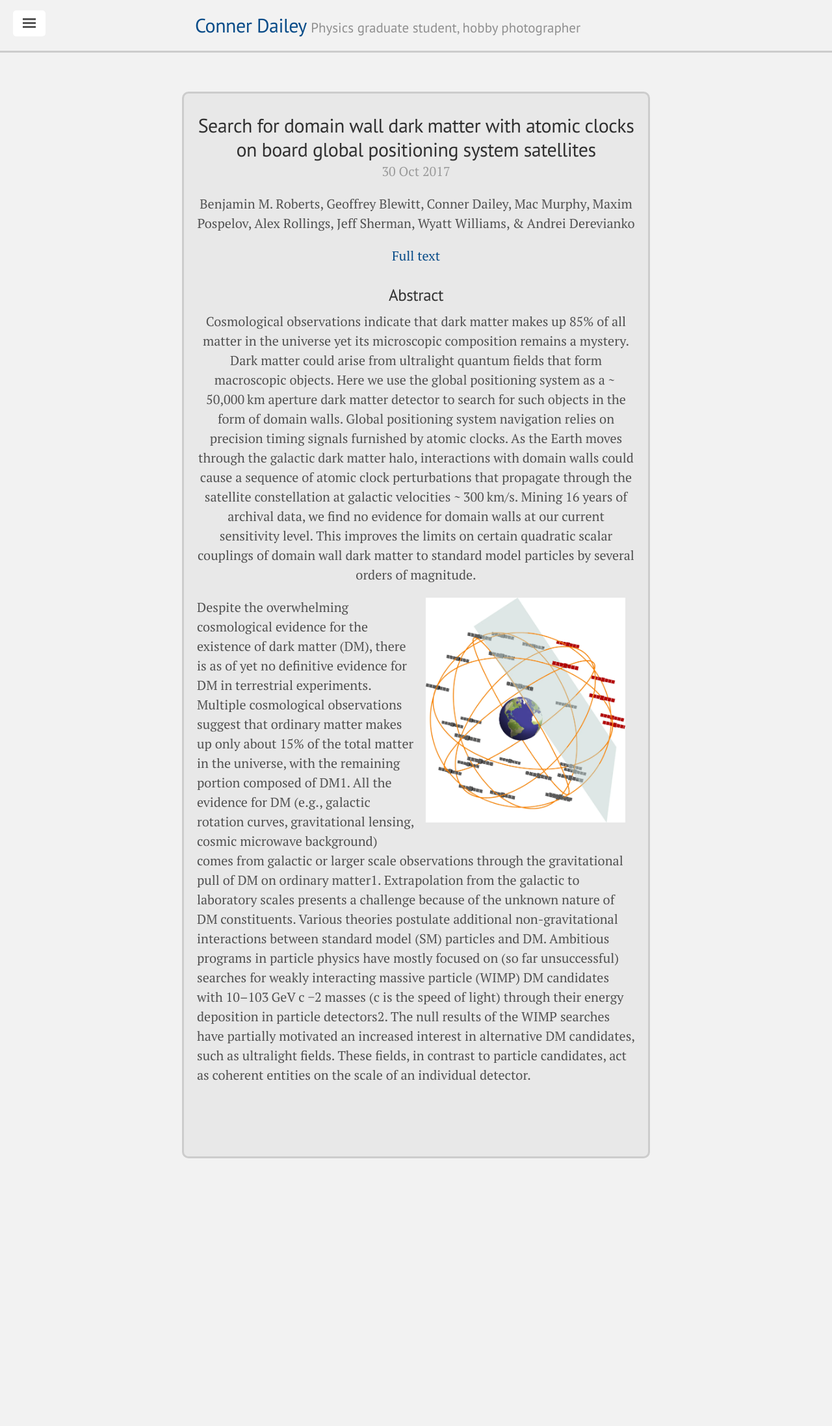
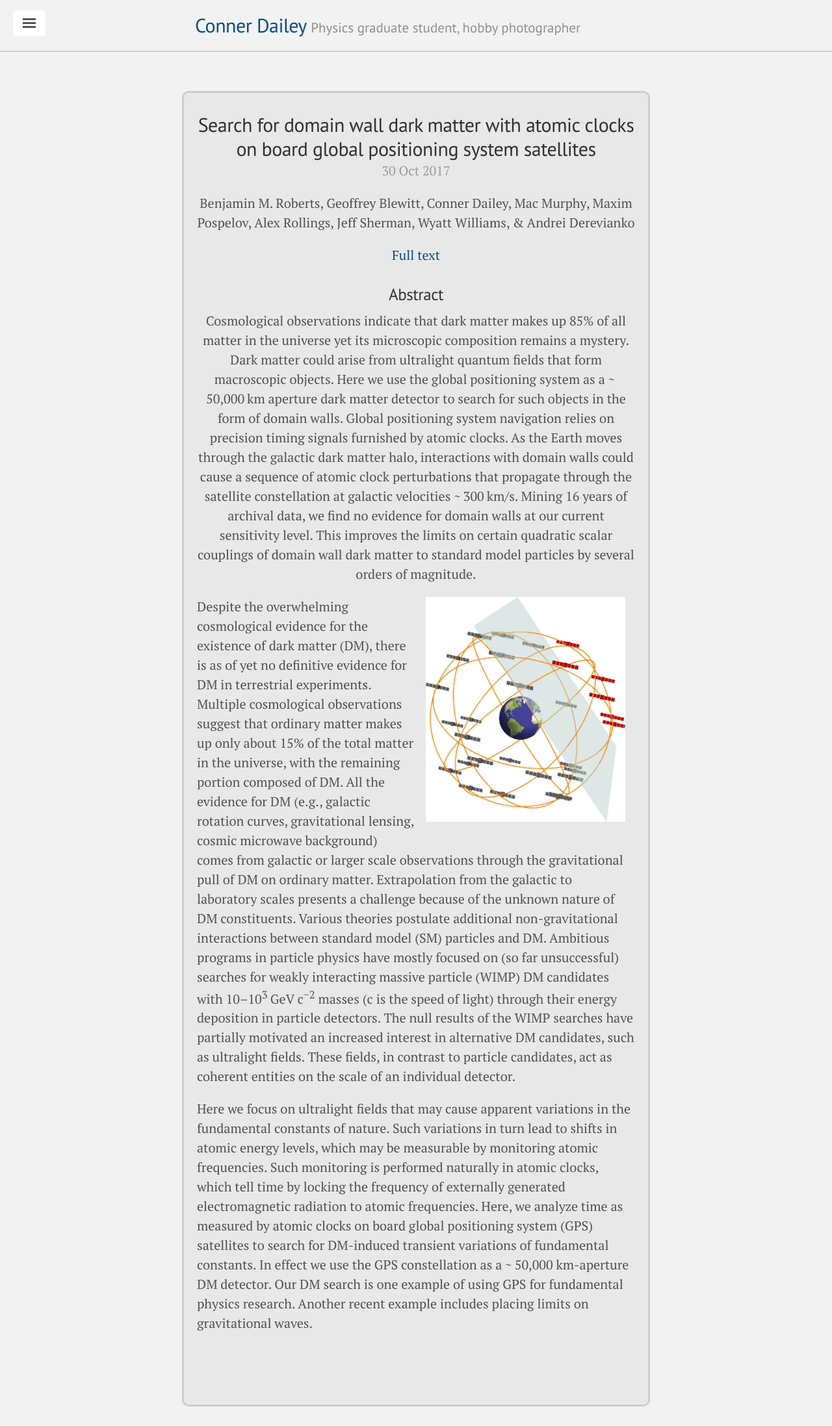
Before and after one commit to TakeTwiceDailey/TakeTwiceDailey.github.io, a Jekyll site: the page built from _research/2017-10-30-Nat-Comm.md, in a window 1280 px wide. Shown: the whole page at 65% size. Built offline with Jekyll 4.4.1, drawn with Linux system fonts in a browser that asks for light colours; nearby versions of some CDN libraries; before the commit the page ends 1813 px from its top, so only the background shows below that.

Commit message:
more changes to research posts

```diff
--- a/_research/2017-10-30-Nat-Comm.md
+++ b/_research/2017-10-30-Nat-Comm.md
@@ -9,4 +9,6 @@ link: https://www.nature.com/articles/s41467-017-01440-4
 
 <p><img src="/research_figures/GPS.jpg" style="padding:0 15px;width:50%;float: right"/></p>
 
-Despite the overwhelming cosmological evidence for the existence of dark matter (DM), there is as of yet no definitive evidence for DM in terrestrial experiments. Multiple cosmological observations suggest that ordinary matter makes up only about 15% of the total matter in the universe, with the remaining portion composed of DM1. All the evidence for DM (e.g., galactic rotation curves, gravitational lensing, cosmic microwave background) comes from galactic or larger scale observations through the gravitational pull of DM on ordinary matter1. Extrapolation from the galactic to laboratory scales presents a challenge because of the unknown nature of DM constituents. Various theories postulate additional non-gravitational interactions between standard model (SM) particles and DM. Ambitious programs in particle physics have mostly focused on (so far unsuccessful) searches for weakly interacting massive particle (WIMP) DM candidates with 10–103 GeV c −2 masses (c is the speed of light) through their energy deposition in particle detectors2. The null results of the WIMP searches have partially motivated an increased interest in alternative DM candidates, such as ultralight fields. These fields, in contrast to particle candidates, act as coherent entities on the scale of an individual detector.
+Despite the overwhelming cosmological evidence for the existence of dark matter (DM), there is as of yet no definitive evidence for DM in terrestrial experiments. Multiple cosmological observations suggest that ordinary matter makes up only about 15% of the total matter in the universe, with the remaining portion composed of DM. All the evidence for DM (e.g., galactic rotation curves, gravitational lensing, cosmic microwave background) comes from galactic or larger scale observations through the gravitational pull of DM on ordinary matter. Extrapolation from the galactic to laboratory scales presents a challenge because of the unknown nature of DM constituents. Various theories postulate additional non-gravitational interactions between standard model (SM) particles and DM. Ambitious programs in particle physics have mostly focused on (so far unsuccessful) searches for weakly interacting massive particle (WIMP) DM candidates with 10–10<sup>3</sup> GeV c<sup>−2</sup> masses (c is the speed of light) through their energy deposition in particle detectors. The null results of the WIMP searches have partially motivated an increased interest in alternative DM candidates, such as ultralight fields. These fields, in contrast to particle candidates, act as coherent entities on the scale of an individual detector.
+
+Here we focus on ultralight fields that may cause apparent variations in the fundamental constants of nature. Such variations in turn lead to shifts in atomic energy levels, which may be measurable by monitoring atomic frequencies. Such monitoring is performed naturally in atomic clocks, which tell time by locking the frequency of externally generated electromagnetic radiation to atomic frequencies. Here, we analyze time as measured by atomic clocks on board global positioning system (GPS) satellites to search for DM-induced transient variations of fundamental constants. In effect we use the GPS constellation as a ~ 50,000 km-aperture DM detector. Our DM search is one example of using GPS for fundamental physics research. Another recent example includes placing limits on gravitational waves.
--- a/public/css/lanyon.css
+++ b/public/css/lanyon.css
@@ -98,7 +98,7 @@ h1, h2, h3, h4, h5, h6 {
   padding-top:    1rem;
   padding-bottom: 1rem;
   margin-bottom: 3rem;
-  border-bottom: 3px solid #cccccc;
+  border-bottom: 2px solid #cccccc;
 }
 .masthead-title {
   margin-top: 0;
```
Also changed, not shown: _research/2020-02-11-ELF-telescope.md (+2 -0 lines).
